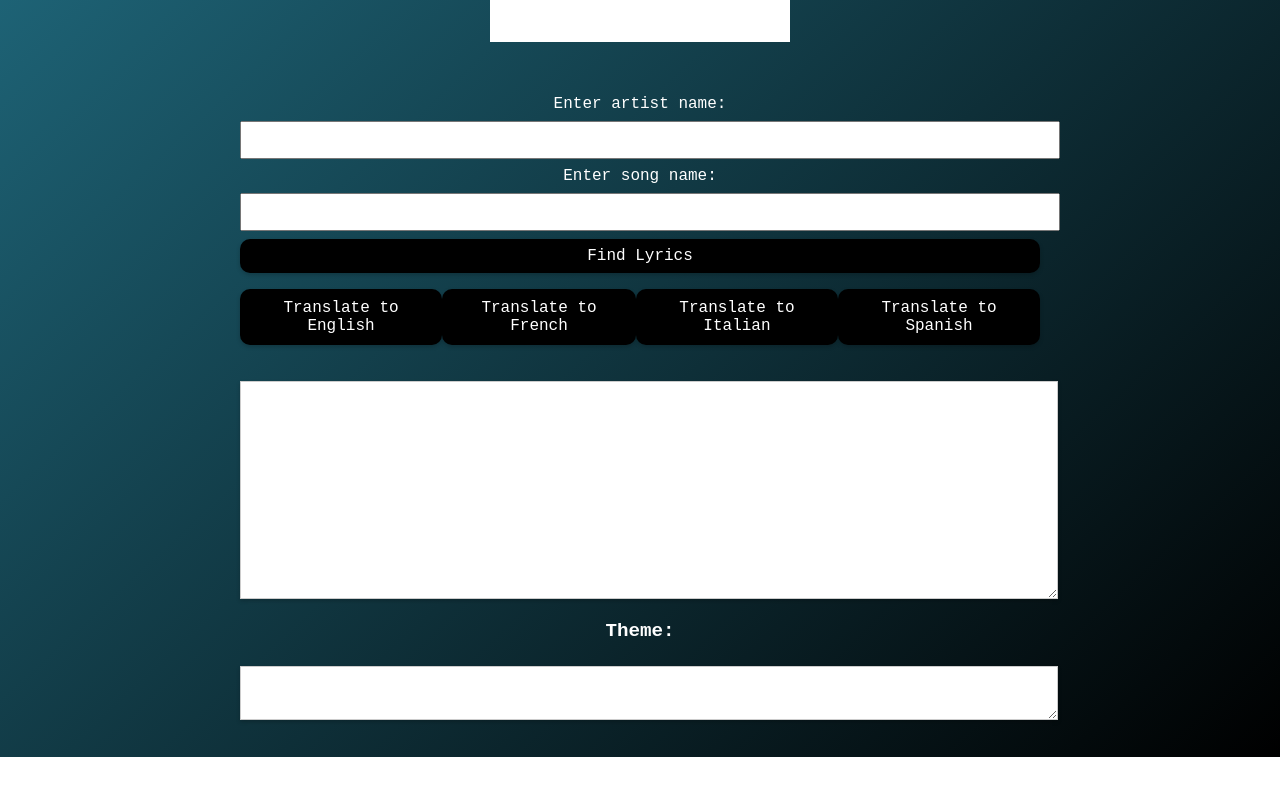
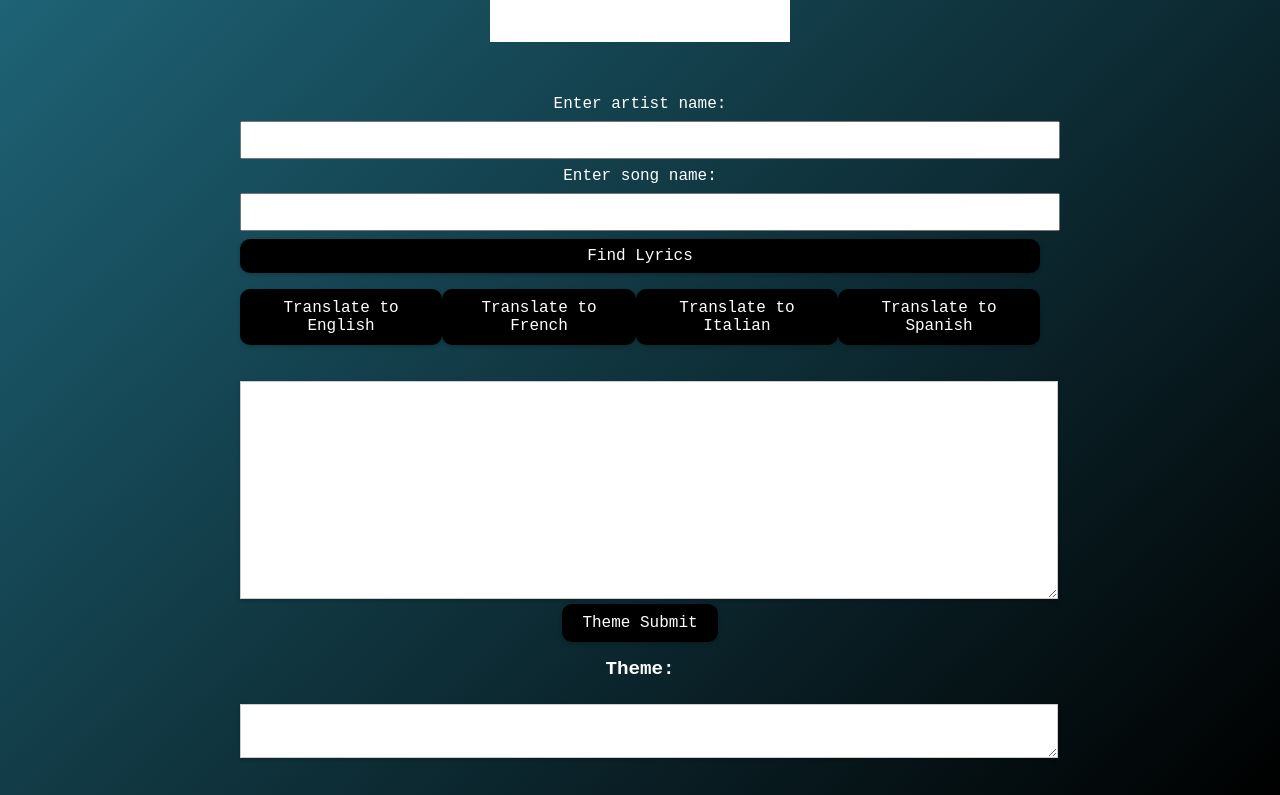
Before and after one commit to smitheartc/AKPsiCSCase2, a React (Create React App) app in the folder frontend/: page / in a window 1280 px wide. Shown: the part 428-1223 px from the top of the page. Before the commit the page ends 1185 px from the top, so only its background shows below. Built offline with nearby package versions, Linux system fonts and the light colour scheme.

Commit message:
FRONTEND AND BACKEND CONNECTED

```diff
--- a/frontend/src/App.js
+++ b/frontend/src/App.js
@@ -1,4 +1,4 @@
-import React, { useReducer, useState } from 'react';
+import React, { useState } from 'react';
 import axios from 'axios';
 import './App.css';
 import logo from './ACOUSTIQ.png'
@@ -75,11 +75,9 @@ function App() {
       setError('Error: Failed to fetch lyrics');
       setLoading(false);
     });
-
+  }
     const handleThemeSubmit = () => {
       // e.preventDefault(); //Prevent page refresh
-      setLoading(true); //So the user can see it's loading
-      setError(''); //Clear previous error messages
 
       //Actual call here
       axios.post('http://localhost:5000/theme/', {
@@ -88,22 +86,19 @@ function App() {
 
       .then(response => {
         if (response.status === 200) {
-          setTheme(response.data.text);
+          setTheme(response.data.theme);
         }
 
         else {
           setError('Error: Failed to fetch lyrics');
         }
-        setLoading(false);
       })
       //error catching
       .catch(error => {
         console.log(error);
         setError('Error: Failed to fetch lyrics');
-        setLoading(false);
       });
   };
-}
   return (
     <>
       <meta charSet="UTF-8" />
@@ -142,8 +137,10 @@ function App() {
         <button id="translate-to-spanish" onClick={() => handleTranslateSubmit('es')}>Translate to Spanish</button>
       </div>
       {error ? <p>{error}</p> : <textarea id="lyrics-output" readOnly="" defaultValue={loading ? 'LOADING' : lyrics} />}
+
+      <button id="Theme-Submit" onClick={() => handleThemeSubmit()}>Theme Submit</button>
       <h2 id="theme-heading">Theme:</h2>
-      <textarea id="theme-output" readOnly="" defaultValue={loading ? 'LOADING' : theme} />
+      <textarea id="theme-output" readOnly="" defaultValue={theme} />
     </>
   );
 }
```
